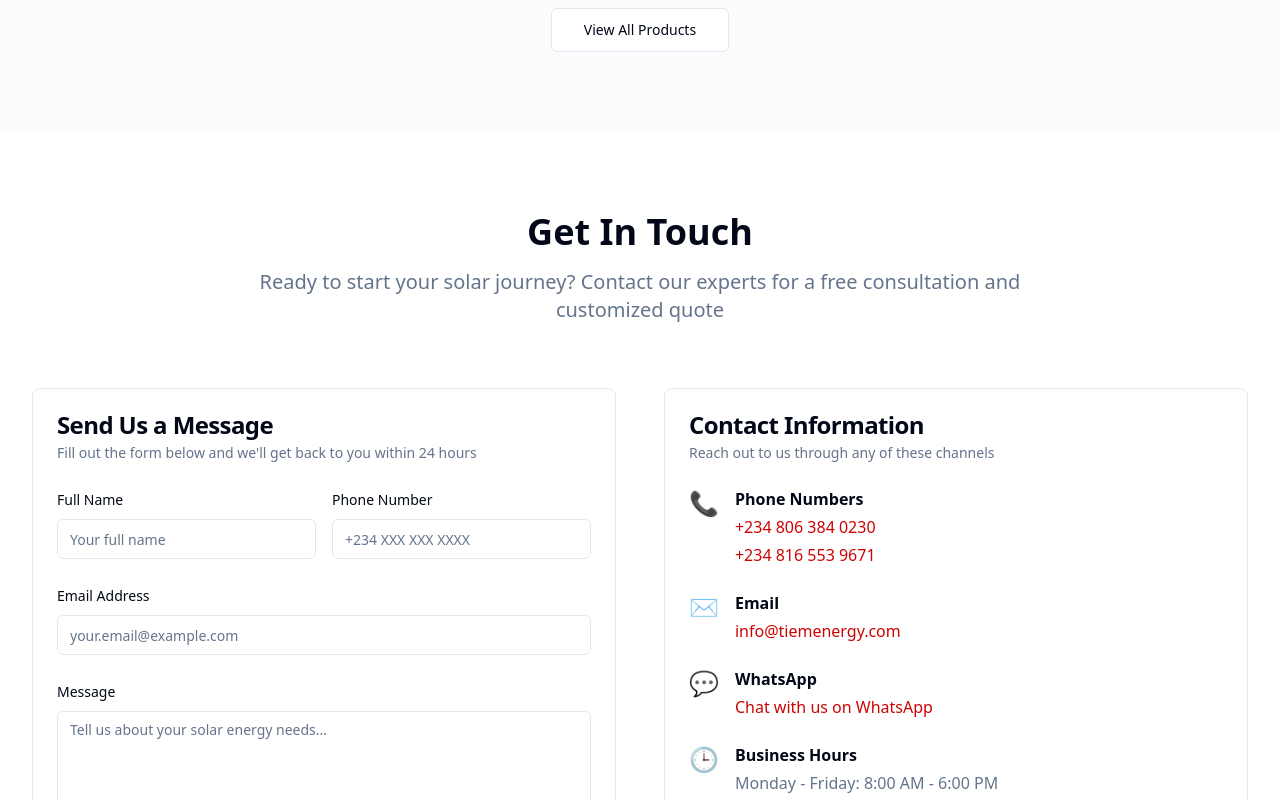
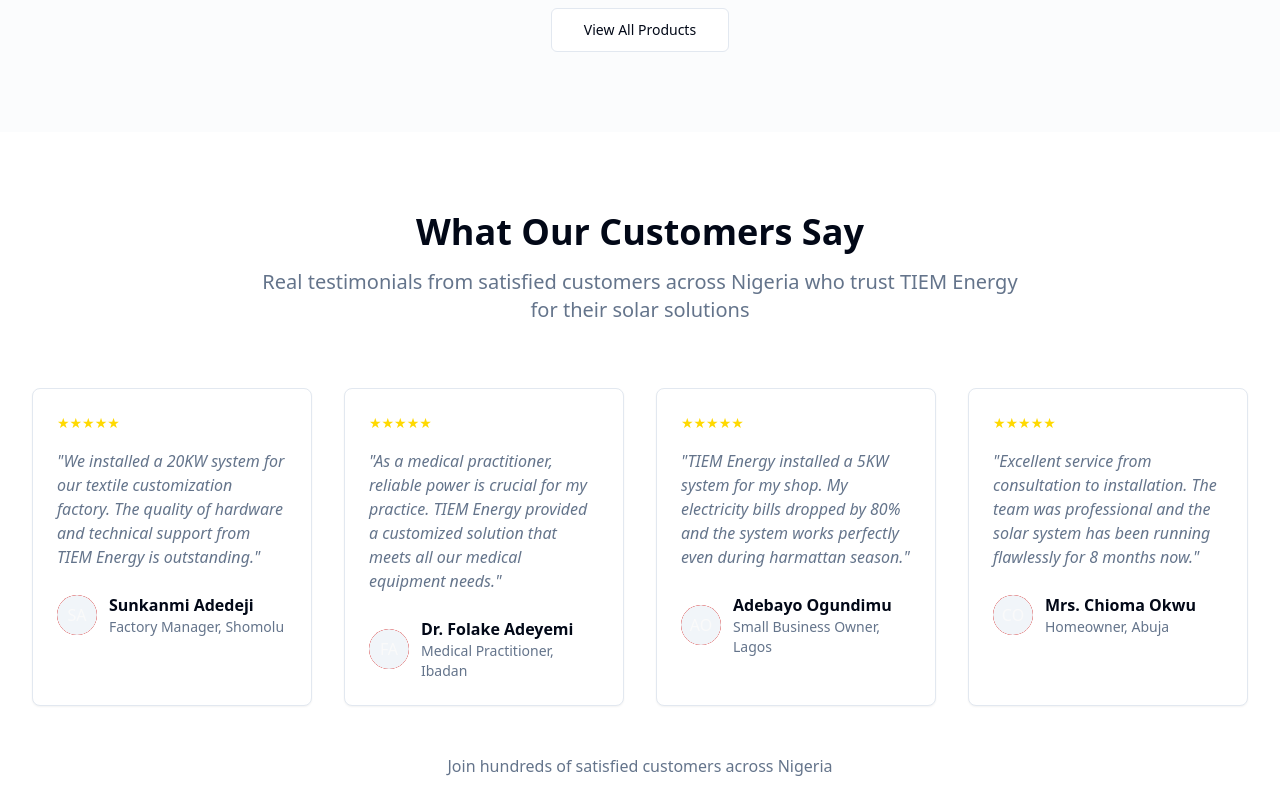
Before and after one commit to StellarJoseph/tiem, a React (Vite) app: page / in a window 1280 px wide. Shown: the part 5500-6300 px from the top of the page. Built offline with nearby package versions, Linux system fonts and the light colour scheme; a web font is replaced by a local one.

Commit message:
Move testimonial section
Move the "What People Say About TIEM Energy" section to be above the "Get In Touch" section on the homepage.

```diff
--- a/src/pages/Index.tsx
+++ b/src/pages/Index.tsx
@@ -7,6 +7,7 @@ import ProductCategories from '@/components/ProductCategories';
 import BenefitsSection from '@/components/BenefitsSection';
 import USPSection from '@/components/USPSection';
 import FeaturedProducts from '@/components/FeaturedProducts';
+import Testimonials from '@/components/Testimonials';
 import ContactSection from '@/components/ContactSection';
 import Footer from '@/components/Footer';
 
@@ -20,6 +21,7 @@ const Index = () => {
       <BenefitsSection />
       <USPSection />
       <FeaturedProducts />
+      <Testimonials />
       <ContactSection />
       <Footer />
     </div>
```
